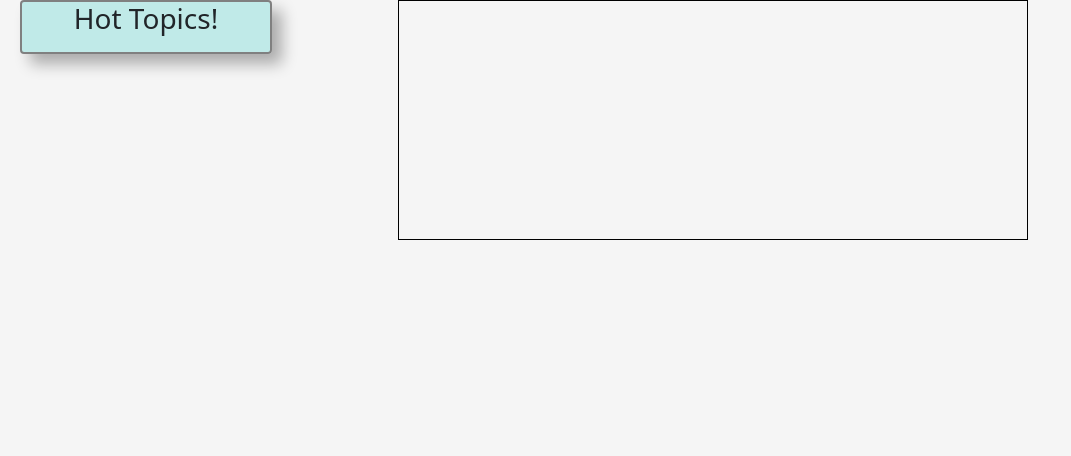
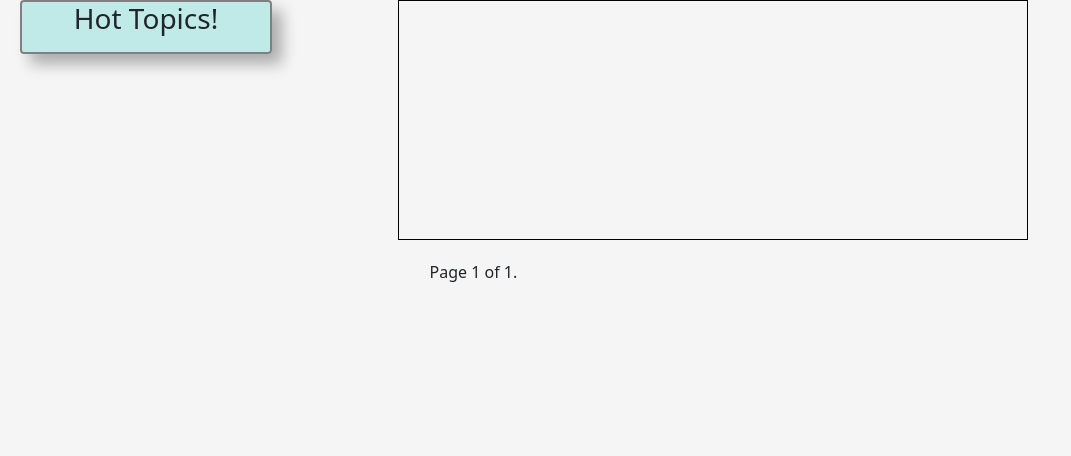
Before and after one commit to Mickjitsu/mcreddit, a Django app: page / in a window 1280 px wide. Shown: the part 86-542 px from the top of the page, without its empty margins (0-1071 px from the left). Run offline with Django 4.2, Linux system fonts and the light colour scheme; data that the repository does not hold is empty.

Commit message:
pagination added to index page

```diff
--- a/homepage/static/homepage/index.css
+++ b/homepage/static/homepage/index.css
@@ -66,7 +66,7 @@ main {
     background-color: rgb(34, 151, 153, 0.7);
     display: flex;            /* Align children (image and text) horizontally */
     align-items: flex-start;  /* Align items to the top */
-    margin-bottom: 20px;
+    margin-bottom: 10px;
 }
 
 .new-posts h4, .new-posts p {
@@ -137,3 +137,9 @@ main {
     padding: 0;
     display: block;
 }
+
+#pag-buttons {
+    margin-bottom: 20px;
+    margin-left: auto;
+    margin-right: auto;
+}
--- a/homepage/templates/homepage/index.html
+++ b/homepage/templates/homepage/index.html
@@ -26,7 +26,7 @@
       <div id="news-stories">
       </div>
       <div id="trending-stories">
-        {% for post in posts %}
+        {% for post in page_obj %}
         {% if post.is_approved == True %}
           {% if post.image %}
             <a href="{% url 'single-thread' post.slug %}">
@@ -52,6 +52,25 @@
           {% endif %}
         {% endif %}
         {% endfor %}
+        <div id="pag-buttons">
+          <div class="pagination">
+            <span class="step-links">
+              {% if page_obj.has_previous %}
+                <a href="?page=1">&laquo; first</a>
+                <a href="?page={{ page_obj.previous_page_number }}">previous</a>
+              {% endif %}
+
+              <span class="current">
+                Page {{ page_obj.number }} of {{ page_obj.paginator.num_pages }}.
+              </span>
+
+              {% if page_obj.has_next %}
+                <a href="?page={{ page_obj.next_page_number }}">next</a>
+                <a href="?page={{ page_obj.paginator.num_pages }}">last &raquo;</a>
+              {% endif %}
+            </span>
+          </div>
+        </div>
       </div>
     </div>
   </div>
--- a/homepage/views.py
+++ b/homepage/views.py
@@ -4,6 +4,7 @@ from .models import Thread, Comment, Category, Vote
 from django.http import HttpResponse, JsonResponse
 from django.contrib.auth.decorators import login_required
 from .forms import ThreadForm, CommentForm
+from django.core.paginator import Paginator
 
 
 # Create your views here.
@@ -13,10 +14,15 @@ def get_date(post):
 
 def home(request):
     categories = Category.objects.all()
-    posts = Thread.objects.all().order_by('-created_at')[:10]
+    posts_list = Thread.objects.filter(is_approved=True).order_by('-created_at')
+
+    paginator = Paginator(posts_list, 5)
+    page_number = request.GET.get('page')
+    page_obj = paginator.get_page(page_number)
+
     return render(request, 'homepage/index.html', {
         "categories": categories,
-        "posts": posts
+        "page_obj": page_obj
     })
 
 def category_threads(request, name):
@@ -27,6 +33,7 @@ def category_threads(request, name):
     return render(request, 'homepage/category.html',{
     'categories': this_category,
     'posts': relevant_posts })
+
 
 @login_required
 def create_thread(request, name):
```
